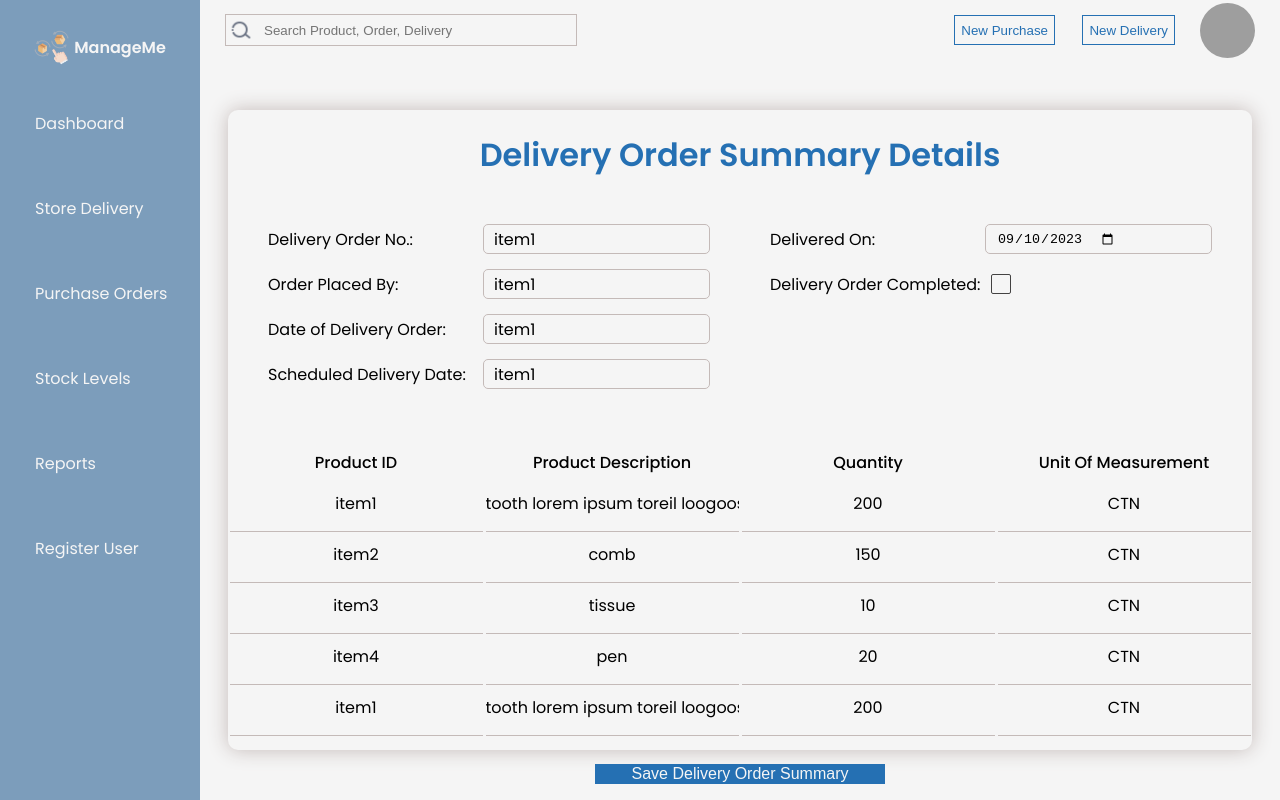
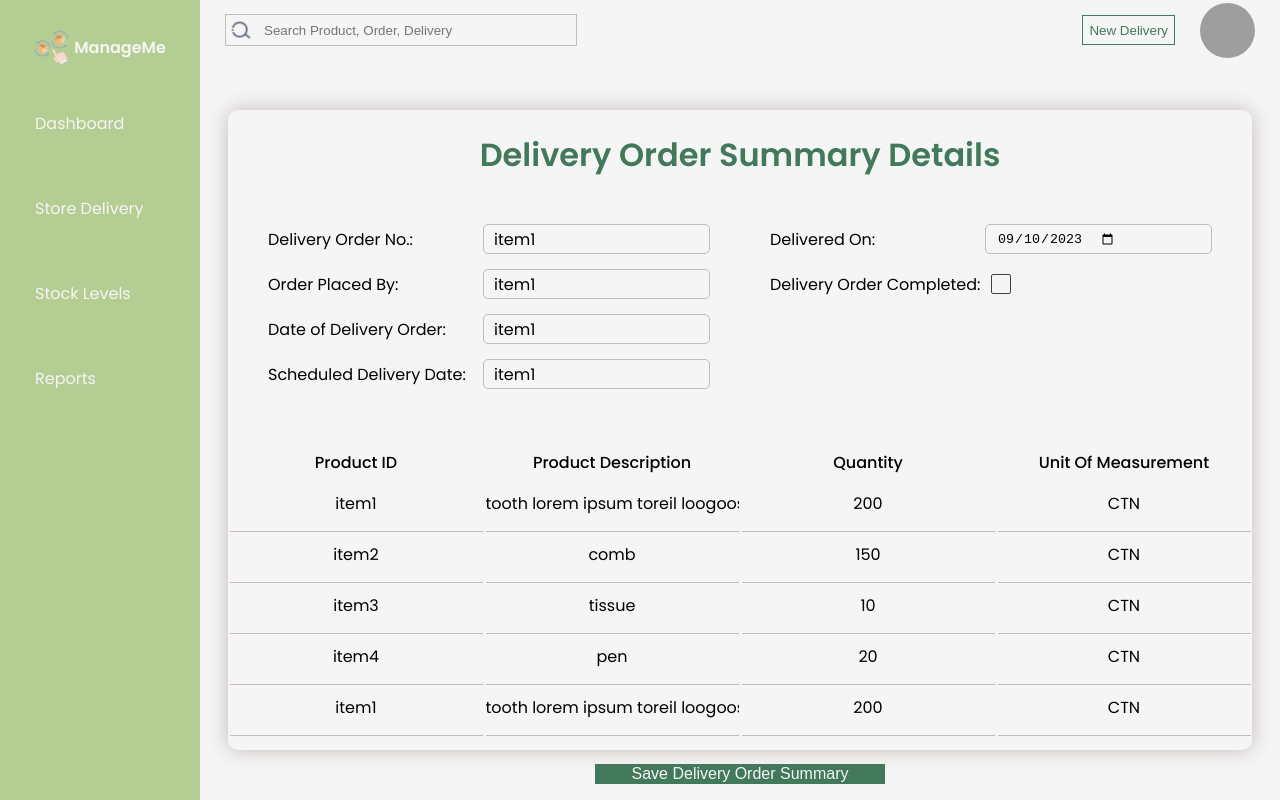
Before and after one commit to abigail-143/sei45-project4-ManageMe, a React (Vite) app in the folder frontend/: page /main in a window 1280 px wide. Built offline with nearby package versions, Linux system fonts and the light colour scheme; grey boxes are pictures that could not be loaded.

Commit message:
update staffsite with deliveryordersummary component

```diff
--- a/frontend/src/App.tsx
+++ b/frontend/src/App.tsx
@@ -6,7 +6,7 @@ import { StaffSite } from "./Pages/StaffSite";
 
 const App: React.FC = () => {
   const [login, setLogin] = useState<boolean>(true);
-  const [role, setRole] = useState<string>("Manager");
+  const [role, setRole] = useState<string>("Staff");
 
   return (
     <div>
--- a/frontend/src/Pages/StaffSite.tsx
+++ b/frontend/src/Pages/StaffSite.tsx
@@ -3,6 +3,7 @@ import { Header } from "../Components/Header";
 import { NavBar } from "../Components/NavBar";
 import { DeliveryDisplay } from "../Components/DeliveryDisplay";
 import { NewDeliveryOrder } from "../Components/NewDeliveryOrder";
+import { DeliveryOrderSummary } from "../Components/DeliveryOrderSummary";
 
 interface props {
   role: string;
@@ -10,7 +11,7 @@ interface props {
 }
 
 export const StaffSite: React.FC<props> = (props) => {
-  const [page, setPage] = useState<string>("delivery");
+  const [page, setPage] = useState<string>("doSummary");
   return (
     <>
       <Header role={props.role}></Header>
@@ -20,6 +21,9 @@ export const StaffSite: React.FC<props> = (props) => {
       )}
       {page == "newDO" && (
         <NewDeliveryOrder role={props.role}></NewDeliveryOrder>
+      )}
+      {page == "doSummary" && (
+        <DeliveryOrderSummary role={props.role}></DeliveryOrderSummary>
       )}
     </>
   );
```
